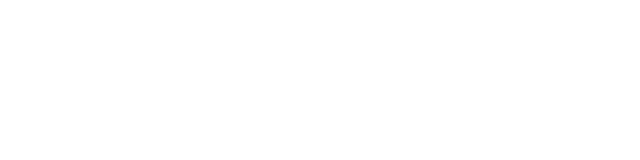
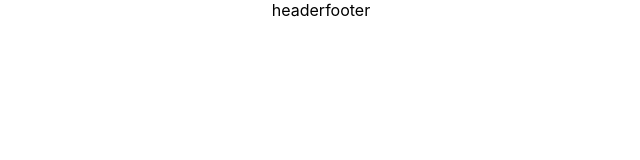
Before and after one commit to nghiemph95/React_Learning, a React (Create React App) app in the folder 02_react_learning/learn-reactjs/: page / in a window 1280 px wide. Shown: the top 160 px of the page, without its empty margins (319-959 px from the left). Built offline with nearby package versions, Linux system fonts and the light colour scheme.

Commit message:
Updated: 22-11-2022 14:41:54

```diff
--- a/02_react_learning/learn-reactjs/src/App.js
+++ b/02_react_learning/learn-reactjs/src/App.js
@@ -12,9 +12,10 @@ function App() {
       {/* <TodoFeature /> */}
       {/* <AlbumFeature /> */}
       {/* </header> */}
-
+      header
       <Route path="/todos" component={TodoFeature} />
       <Route path="/albums" component={AlbumFeature} />
+      footer
     </div>
   );
 }
```
